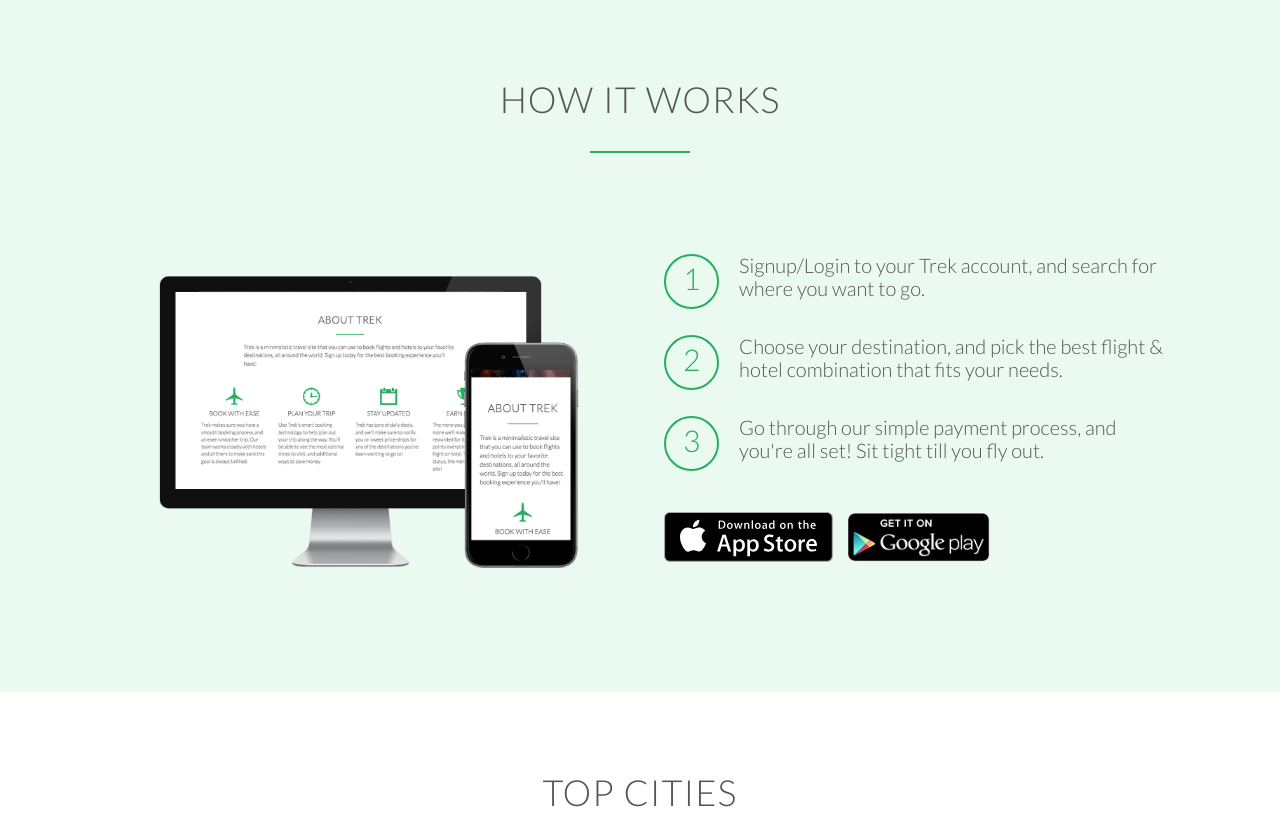
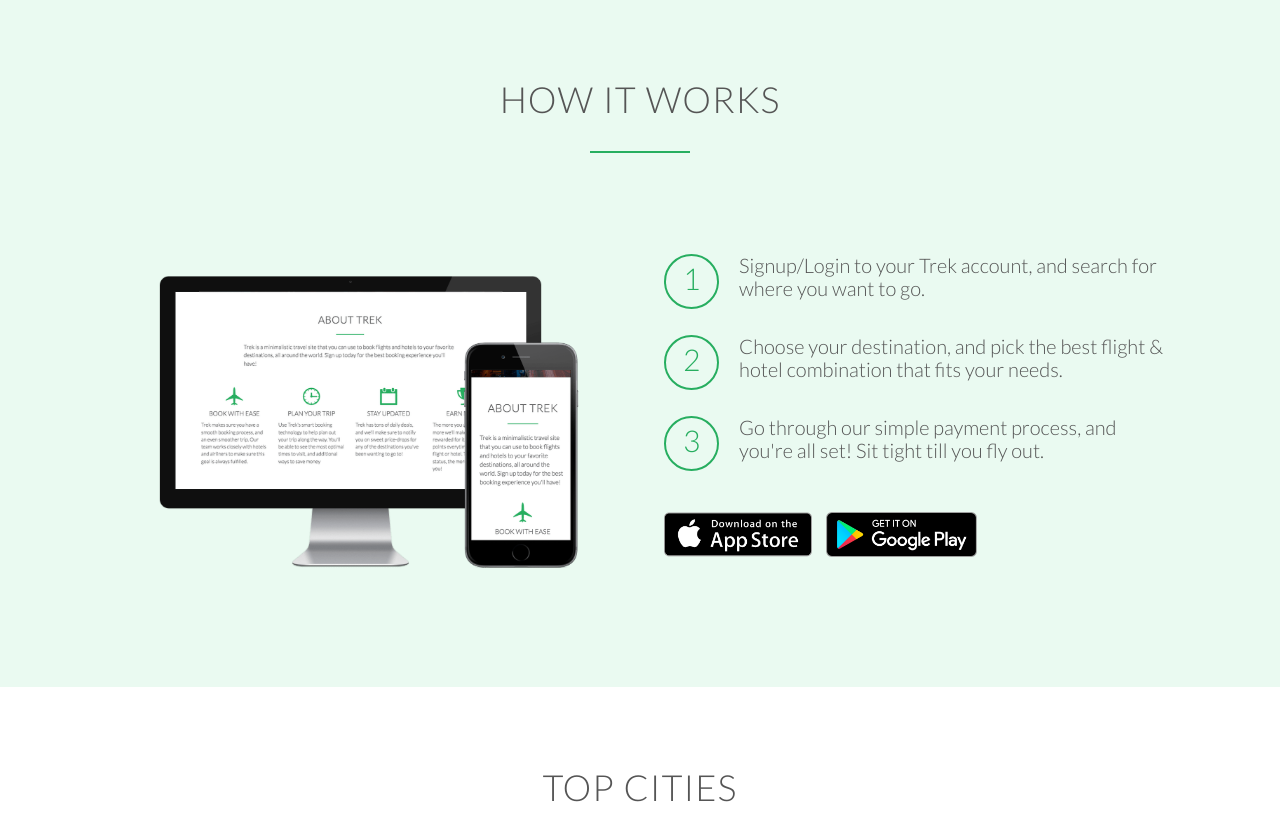
Before and after one commit to hnaeem96/Trek, a PHP site: page / in a window 1280 px wide. Shown: the part 1495-2308 px from the top of the page. Run offline with PHP 8.4, Linux system fonts and the light colour scheme; style sheets or scripts are compiled from the project's sources; some libraries are stand-ins or nearby versions; some web fonts are replaced.

Commit message:
Added better app and playstore buttons

```diff
--- a/index.html
+++ b/index.html
@@ -111,7 +111,7 @@
                         </p>
                     </div>
                     <div class="how-it-works-steps">
-                        <a href="#" class="app-button"><img src="resources/img/download-app.svg" alt="Appstore"></a>
+                        <a href="#" class="app-button"><img src="resources/img/download-app.png" alt="Appstore"></a>
                         <a href="#" class="app-button"><img src="resources/img/download-app-android.png" class="Google Playstore"></a>
                     </div>
                 </div>
--- a/resources/css/style.css
+++ b/resources/css/style.css
@@ -333,7 +333,7 @@ header {
 }
 
 .app-button img {
-    height: 50px;
+    height: 45px;
     width: auto;
     margin-right: 10px;
 }
```
Also changed, not shown: resources/img/download-app-android.png, resources/img/download-app.png (added), resources/img/download-app.svg (deleted).
